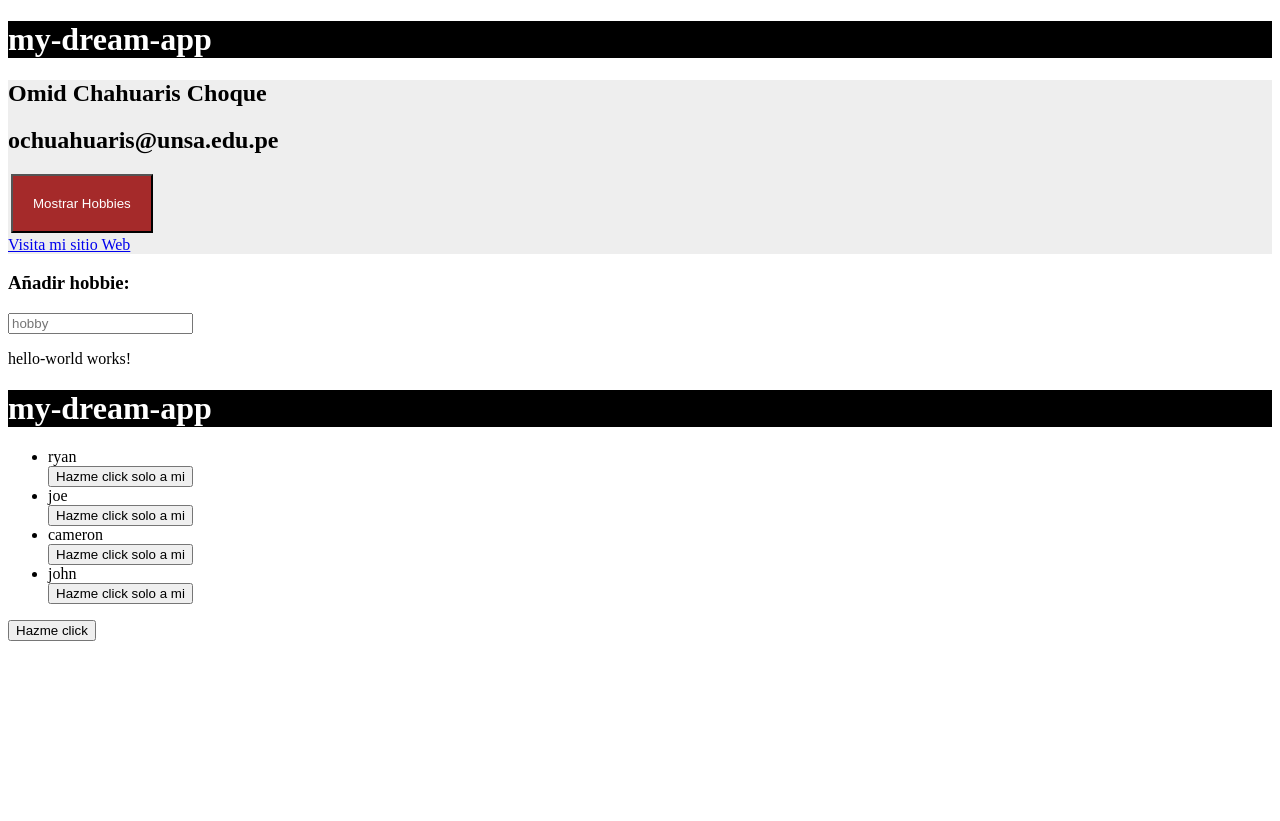
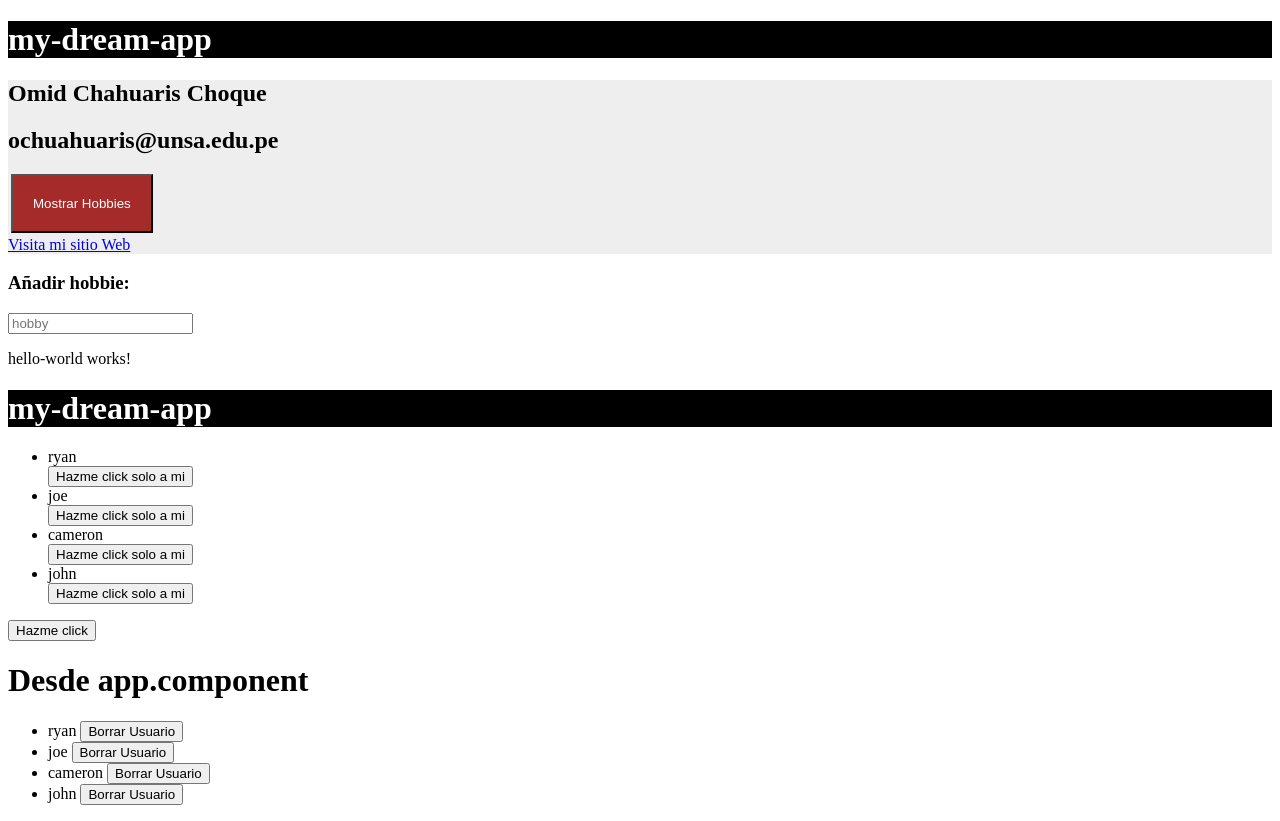
Before and after one commit to OmidErnesto/Angular1y2, an Angular app: page / in a window 1280 px wide. Before the commit the page ends 800 px from the top, so only its background shows below. Built offline with nearby package versions, Linux system fonts and the light colour scheme.

Commit message:
Botones que borran elementos de una lista

```diff
--- a/src/app/app.component.html
+++ b/src/app/app.component.html
@@ -33,3 +33,10 @@
 </ul>
 
 <button (click)="sayHello()">Hazme click</button>
+
+<h1>Desde app.component</h1>
+<ul>
+  <li *ngFor="let user of users">
+    {{ user }} <button (click)="deleteUser(user)">Borrar Usuario</button>
+  </li>
+</ul>
--- a/src/app/app.component.ts
+++ b/src/app/app.component.ts
@@ -32,6 +32,14 @@
     alert("Hola Desde app.component")
   }
 
+  deleteUser(user:any){
+    for(let i=0; i<this.users.length; i++){
+      if(user==this.users[i]){
+        this.users.splice(i,1);
+      }
+    }
+  }
+
   newHobby(hobby:any) {
     //console.log(hobby.value);
     this.hobbies.push(hobby.value);
```
